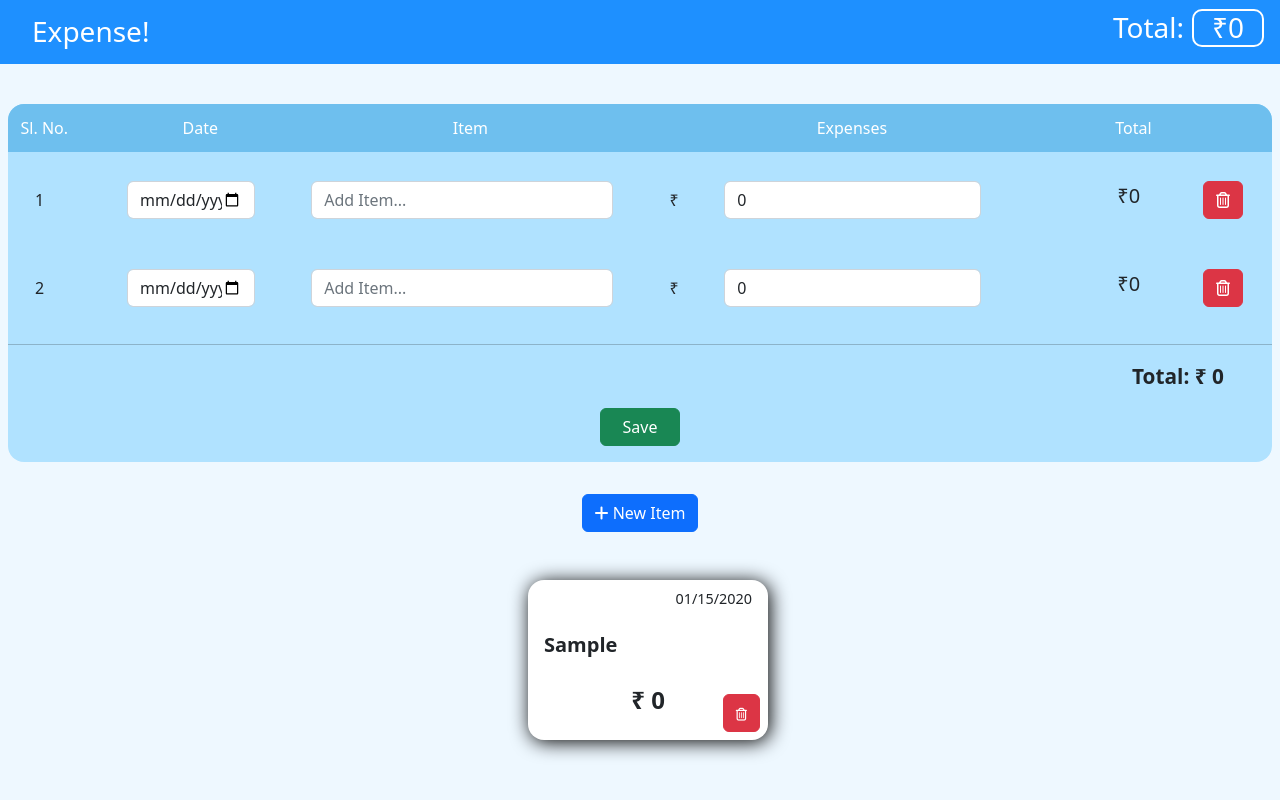
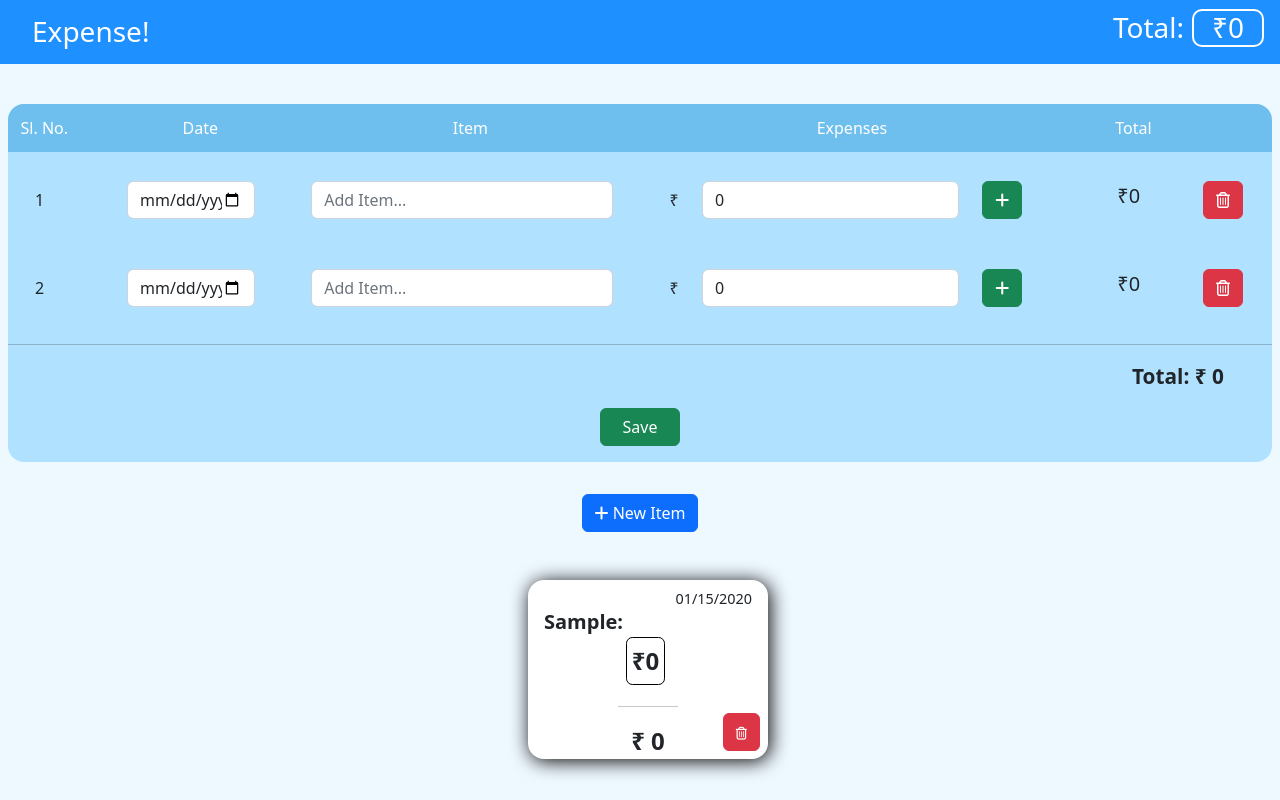
Before and after one commit to Regestrac/expense-diary, a React (Create React App) app: page / in a window 1280 px wide. Both pictures are taken after typing "2020-01-15", "Sample" into the empty fields and a click on the button "Save". Built offline with nearby package versions, Linux system fonts and the light colour scheme.

Commit message:
Fixed multiple entries and multiple data display

```diff
--- a/src/components/CostCtrl.tsx
+++ b/src/components/CostCtrl.tsx
@@ -1,13 +1,13 @@
 import React, { useEffect, useState } from 'react';
-import { Controller, useFieldArray } from 'react-hook-form';
+import { useFieldArray } from 'react-hook-form';
 import { Button, Input } from 'reactstrap';
 import './cost-ctrl.css';
 
-function CostCtrl({ index, control, ids }: { index: number; control: any; ids: string; }) {
+function CostCtrl({ index, control, Controller }: { index: number; control: any; Controller:any }) {
   const [showBtn, setShowBtn] = useState(true);
   const [showDelBtn, setShowDelBtn] = useState(false);
   const { fields, append, remove } = useFieldArray({
-    name: 'expenses.costs',
+    name: `expenses[${index}].costs`,
     control,
   });
   if (fields.length < 1) {
@@ -29,11 +29,9 @@ function CostCtrl({ index, control, ids }: { index: number; control: any; ids: s
   }, [fields]);
 
   const appendCtrl = () => {
-    if (ids) {
-      append({
-        cost: 0,
-      });
-    }
+    append({
+      cost: 0,
+    });
   };
 
   const removeCtrl = (idx: number) => {
@@ -46,7 +44,7 @@ function CostCtrl({ index, control, ids }: { index: number; control: any; ids: s
       <div className="cost-input">
         {fields.map((fieldItem, idx) => (
           <div key={fieldItem.id} className="inp-ctrl">
-            <Controller control={control} name={`expenses[${index}].costs[${idx}].cost`} render={({ field }) => <Input type="number" placeholder="00" {...field} />} />
+            <Controller control={control} name={`expenses[${index}].costs[${idx}].cost`} render={({ field }:{ field:any }) => <Input type="number" placeholder="00" {...field} />} />
             {showDelBtn
               && <Button color="danger" onClick={() => removeCtrl(idx)}><i className="fa-solid fa-minus" /></Button>}
           </div>
--- a/src/components/Head.tsx
+++ b/src/components/Head.tsx
@@ -8,16 +8,22 @@ function Head() {
     item: string;
     date: Date | string;
     cost: number;
-    id: string
+    id: string;
+    costs: [{ cost: number; }];
   }[] = useSelector(allExpenses);
 
-  const total = () => {
-    let totalCost = 0;
-    expenses.map((data) => {
-      totalCost += parseInt(data.cost.toString(), 10);
-      return totalCost;
+  const totalExpense = () => {
+    let newTotalCost = 0;
+    expenses?.map((expense) => {
+      let totalCost = 0;
+      expense?.costs?.map((cost:{ cost:any }) => {
+        totalCost += parseInt(cost.cost, 10);
+        return totalCost;
+      });
+      newTotalCost += totalCost;
+      return newTotalCost;
     });
-    return totalCost;
+    return newTotalCost;
   };
 
   return (
@@ -27,7 +33,7 @@ function Head() {
         Total:
         <div className="total">
           &#8377;
-          {total() || 0}
+          {totalExpense() || 0}
         </div>
       </h3>
     </div>
--- a/src/components/Items.tsx
+++ b/src/components/Items.tsx
@@ -1,4 +1,3 @@
-/* eslint-disable @typescript-eslint/no-unused-vars */
 import React, { useEffect, useMemo, useState } from 'react';
 import {
   Controller, useFieldArray, useForm, useWatch,
@@ -41,12 +40,13 @@ function Items() {
   //   }
   // };
 
-  const [value, setValue] = useState([{ cost: 0 }]);
+  // const [value, setValue] = useState([{ cost: 0 }]);
+  const [totalCostsCost, setTotalCostsCost] = useState(0);
   const [delBtn, setDelBtn] = useState(false);
   const dispatch = useDispatch();
 
   const {
-    control, handleSubmit, reset, formState: { errors },
+    control, handleSubmit, formState: { errors },
   }: { control: any; handleSubmit: any; reset: any; formState: { errors: any } } = useForm({
     resolver: yupResolver(schema),
     mode: 'onChange',
@@ -64,26 +64,16 @@ function Items() {
     control,
   });
 
-  useEffect(() => {
-    setValue(formValues || 0);
-  }, [formValues]);
-
-  // const totalCostValue = (idx:number) => {
-  //   let totalCost = 0;
-  //   formValues?.[idx]?.costs?.map((cost:any) => {
-  //     const Cost = cost.cost;
-  //     totalCost += parseInt(Cost || 0, 10);
-  //     return totalCost;
-  //   });
-  //   return totalCost;
-  // };
+  // useEffect(() => {
+  //   setValue(formValues || 0);
+  // }, [formValues]);
 
   useMemo(() => {
     if (fields.length < 1) {
       append({
         date: moment().format('L').toString(),
         item: '',
-        // costs: [{ cost: 0 }],
+        costs: [{ cost: 0 }],
         cost: 0,
         id: nanoid(),
       });
@@ -98,20 +88,43 @@ function Items() {
     append({
       date: moment().format('L').toString(),
       item: '',
-      // costs: [{ cost: 0 }],
+      costs: [{ cost: 0 }],
       cost: 0,
       id: nanoid(),
     });
   };
 
-  const total = () => {
-    const totalCost = formValues?.reduce(
-      (acc: any, current: any) => (parseInt(acc || 0, 10)
-        + parseInt(current.cost || 0, 10)),
-      0,
-    );
+  const totalCostValue = (idx:number) => {
+    let totalCost = 0;
+    formValues?.[idx]?.costs?.map((cost:any) => {
+      const Cost = cost.cost;
+      totalCost += parseInt(Cost || 0, 10);
+      return totalCost;
+    });
     return totalCost;
   };
+
+  // const total = () => {
+  //   const totalCost = formValues?.reduce(
+  //     (acc: any, current: any) => (parseInt(acc || 0, 10)
+  //       + parseInt(current.costs[0].cost || 0, 10)),
+  //     0,
+  //   );
+  //   return totalCost;
+  // };
+
+  let totalCost = 0;
+  formValues?.map((values:any) => {
+    values.costs.map((cost:{ cost:number }) => {
+      totalCost += parseInt(cost.cost.toString(), 10);
+      return totalCost;
+    });
+    return totalCost;
+  });
+
+  useEffect(() => {
+    setTotalCostsCost(totalCost);
+  }, [formValues]);
 
   const onSubmit = (data: any) => {
     for (let i = 0; i < data.expenses.length; i += 1) {
@@ -120,9 +133,9 @@ function Items() {
         date: moment(data.expenses[i].date).format('L').toString(),
         item: data.expenses[i].item,
         cost: data.expenses[i].cost,
+        costs: data.expenses[i].costs,
       }));
     }
-    reset();
     remove();
   };
 
@@ -155,16 +168,17 @@ function Items() {
                       <small className="warn">{errors?.expenses?.[index]?.item?.message}</small>
                     </div>
                     <div className="item4">
-                      {/* <CostCtrl index={index} control={control} ids={items.id} /> */}
-                      <div className="add-item">
+                      <CostCtrl index={index} control={control} Controller={Controller} />
+                      {/* <div className="add-item">
                         &#8377;
                         {' '}
                         <div className="cost-input">
                           <div className="inp-ctrl">
-                            <Controller control={control} name={`expenses[${index}].cost`} render={({ field }) => <Input type="number" placeholder="00" {...field} />} />
+                            <Controller control={control} name={`expenses[${index}].cost`}
+                      render={({ field }) => <Input type="number" placeholder="00" {...field} />} />
                           </div>
                         </div>
-                      </div>
+                      </div> */}
                       <div>
                         <small className="warn">{errors?.expenses?.[index]?.cost?.message}</small>
                       </div>
@@ -173,8 +187,8 @@ function Items() {
                   <div className="item5">
                     <h5>
                       &#8377;
-                      {value?.[index]?.cost || 0}
-                      {/* {totalCostValue(index)} */}
+                      {/* {value?.[index]?.cost || 0} */}
+                      {totalCostValue(index)}
                     </h5>
                   </div>
                   <div className="item6">
@@ -188,7 +202,8 @@ function Items() {
                 {' '}
                 &#8377;
                 {' '}
-                {total()}
+                {/* {total() || 0} */}
+                {totalCostsCost}
               </div>
               <Button color="success" className="sub-btn">
                 <Input className="sub-inp" type="submit" />
--- a/src/components/ShowExpense.tsx
+++ b/src/components/ShowExpense.tsx
@@ -4,6 +4,7 @@ import { useDispatch, useSelector } from 'react-redux';
 import './show-expenses.css';
 import moment from 'moment';
 import { Button } from 'reactstrap';
+import { nanoid } from '@reduxjs/toolkit';
 
 function ShowExpense() {
   const dispatch = useDispatch();
@@ -12,8 +13,18 @@ function ShowExpense() {
     item: string;
     date: Date | string;
     cost: number;
-    id: string
+    id: string;
+    costs:[{ cost:number }]
   }[] = useSelector(allExpenses);
+
+  const totalExpense = (expense:any) => {
+    let totalCost = 0;
+    expense?.costs?.map((cost:{ cost:string }) => {
+      totalCost += parseInt(cost.cost, 10);
+      return totalCost;
+    });
+    return totalCost;
+  };
 
   return (
     <div className="expenses">
@@ -22,13 +33,25 @@ function ShowExpense() {
           return (
             <div key={expense.id} className="exp-box">
               <div className="exp-heads">
-                <div className="exp-item">{expense?.item}</div>
+                <div className="exp-item">
+                  {expense?.item}
+                  :
+                </div>
                 <div className="exp-date">{moment(expense?.date).format('L').toString()}</div>
               </div>
               <div className="exp-cost">
+                <div className="each-cost">
+                  {expense?.costs?.map((cost:{ cost:number }) => (
+                    <p key={nanoid()}>
+                      &#8377;
+                      {cost.cost}
+                    </p>
+                  ))}
+                </div>
+                <hr />
                 &#8377;
                 {' '}
-                {expense?.cost}
+                {totalExpense(expense)}
               </div>
               <Button className="del-exp" color="danger" onClick={() => { dispatch(deleteExpense({ delId: expense?.id })); }}><i className="fa-regular fa-trash-can" /></Button>
             </div>
--- a/src/components/show-expenses.css
+++ b/src/components/show-expenses.css
@@ -66,3 +66,18 @@
     font-size: .8rem;
     padding: 0;
 }
+
+.each-cost{
+    display: flex;
+    flex-wrap: wrap;
+    align-items: center;
+    justify-content: center;
+    margin: 0 .5rem;
+}
+
+.each-cost p{
+    padding: .3rem;
+    border: 1px solid black;
+    border-radius: .4rem;
+    margin: 0 .3rem .3rem 0;
+}
--- a/src/features/expense/ExpenseSlice.tsx
+++ b/src/features/expense/ExpenseSlice.tsx
@@ -18,6 +18,7 @@ type Payload = {
     date: string;
     item: string;
     cost: number;
+    costs: [{ cost:number }]
   }
 };
 
@@ -27,6 +28,7 @@ const initialState = {
     date: moment().format('L'),
     item: '',
     cost: 0,
+    costs: [{ cost: 0 }],
   }],
 };
 
@@ -82,12 +84,20 @@ const ExpenseSlice = createSlice({
           cost: action.payload.newCost,
         }
           : states));
-      // if (localStorage.getItem('Expenses') !== null) {
-      //   const expArr:any = localStorage.getItem('Expenses');
-      //   const parsedArr = JSON.parse(expArr);
-      //   const newArray = [...parsedArr, state.expenseData];
-      //   localStorage.setItem('Expenses', JSON.stringify(newArray));
-      // }
+      if (localStorage.getItem('Expenses') !== null) {
+        const expArr: any = localStorage.getItem('Expenses');
+        const parsedArr = JSON.parse(expArr);
+        const newArray = parsedArr.map((arrItem: State) => (
+          arrItem.id === action.payload.changeId ? {
+            ...arrItem,
+            date: action.payload.newDate,
+            item: action.payload.newItem,
+            cost: action.payload.newCost,
+          }
+            : arrItem
+        ));
+        localStorage.setItem('Expenses', JSON.stringify(newArray));
+      }
     },
   },
 });
```
